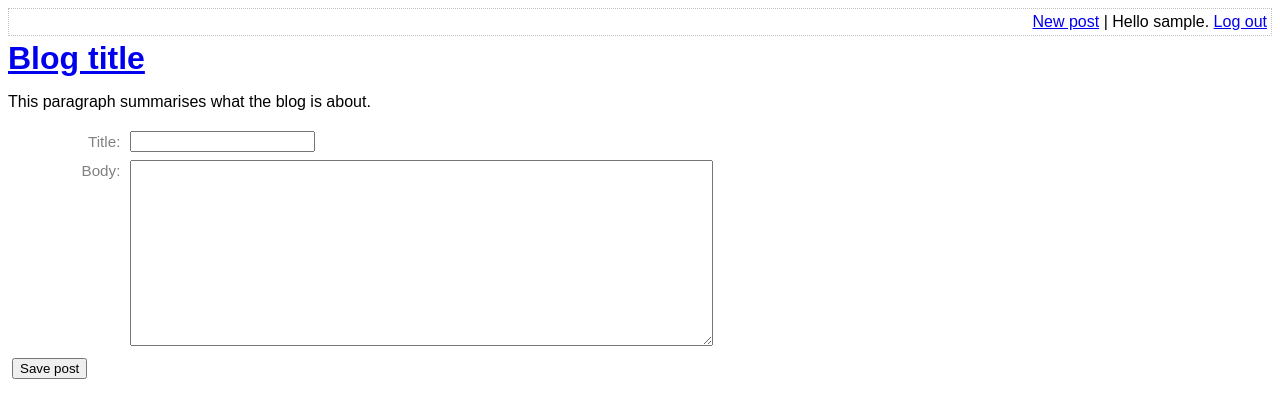
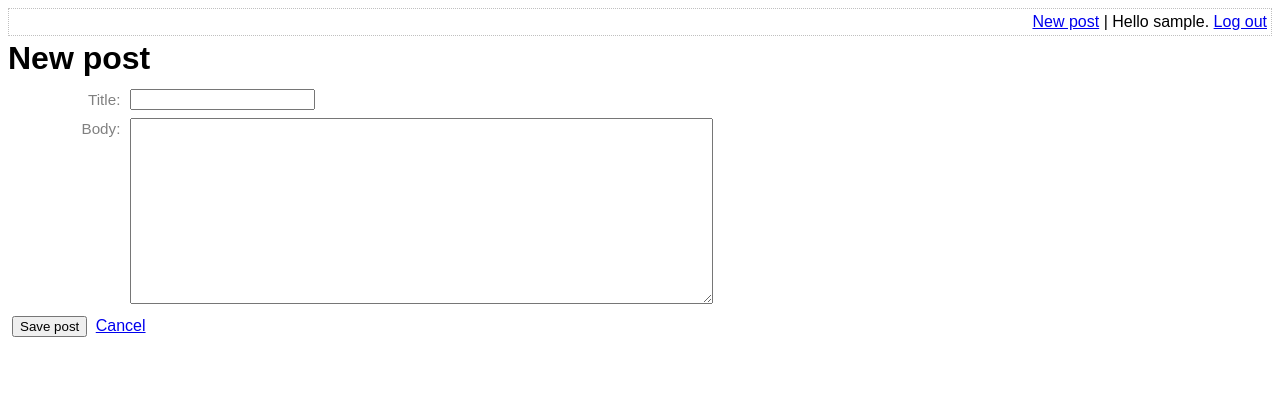
Before and after one commit to anastasia-isaeva/PHP_blog_tutorial, a PHP site: page /edit-post.php in a window 1280 px wide. Shown: the top 418 px of the page. Run offline with PHP 8.4, Linux system fonts and the light colour scheme; the visitor is signed in with stand-in values (Sample User, id 1).

Commit message:
step 9 Post editing

```diff
--- a/edit-post.php
+++ b/edit-post.php
@@ -79,7 +79,15 @@ if ($_POST)
     <?php require 'templates/head.php' ?>
 </head>
 <body>
-<?php require 'templates/title.php' ?>
+
+<?php require 'templates/top-menu.php' ?>
+<?php if (isset($_GET['post_id'])): ?>
+    <h1>Edit post</h1>
+<?php else: ?>
+    <h1>New post</h1>
+<?php endif ?>
+
+
 
 <?php if ($errors): ?>
     <div class="error box">
@@ -115,6 +123,7 @@ if ($_POST)
                 type="submit"
                 value="Save post"
         />
+        <a href="index.php">Cancel</a>
     </div>
 </form>
 </body>
--- a/templates/title.php
+++ b/templates/title.php
@@ -1,16 +1,4 @@
-<div class="top-menu">
-    <div class="menu-options">
-        <?php if (isLoggedIn()): ?>
-            <a href="edit-post.php">New post</a>
-            |
-            Hello <?php echo htmlEscape(getAuthUser()) ?>.
-            <a href="logout.php">Log out</a>
-        <?php else: ?>
-            <a href="login.php">Log in</a>
-        <?php endif ?>
-    </div>
-
-</div>
+<?php require 'top-menu.php' ?>
 
 <a href="index.php">
     <h1>Blog title</h1>
--- /dev/null
+++ b/templates/top-menu.php
@@ -0,0 +1,12 @@
+<div class="top-menu">
+    <div class="menu-options">
+        <?php if (isLoggedIn()): ?>
+            <a href="edit-post.php">New post</a>
+            |
+            Hello <?php echo htmlEscape(getAuthUser()) ?>.
+            <a href="logout.php">Log out</a>
+        <?php else: ?>
+            <a href="login.php">Log in</a>
+        <?php endif ?>
+    </div>
+</div>
```
Also changed, not shown: index.php (+7 -1 lines), login.php (+7 -0 lines).
